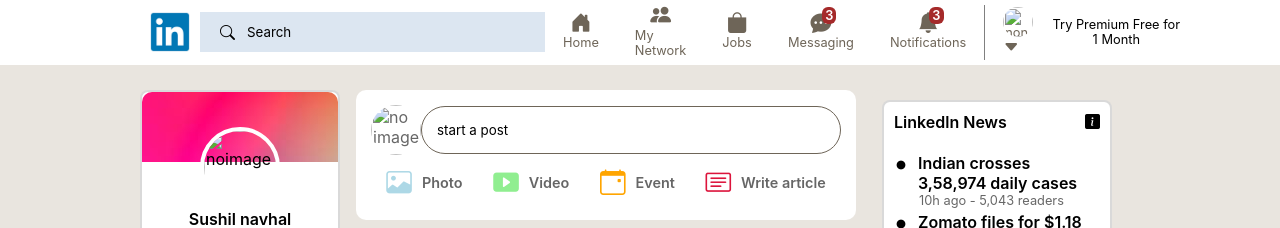
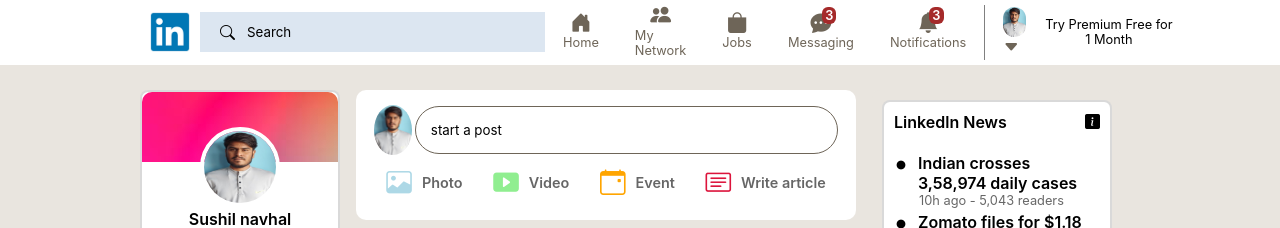
Before and after one commit to sushilsharma7833/static-linkedin-page, a plain HTML site: page index.html in a window 1280 px wide. Shown: the top 228 px of the page. Drawn offline with nearby package versions, Linux system fonts and the light colour scheme; some packages are replaced by stand-ins of ours.

Commit message:
Update index.html

```diff
--- a/index.html
+++ b/index.html
@@ -80,7 +80,7 @@
           <div class="nav_link">
             <div class="nav_icon">
               <img
-                src="project\sush.jpg"
+                src="sush.jpg"
                 alt="non"
                 style="height: 30px; object-fit: contain; border-radius: 50px"
               />
@@ -92,7 +92,7 @@
                 <div class="dropdown-content">
                   <div class="dropdown_profile">
                     <img
-                      src="project\sush.jpg"
+                      src="sush.jpg"
                       style="
                         height: 50px;
                         object-fit: contain;
@@ -143,7 +143,7 @@
             style="border-top-left-radius: 10px; border-top-right-radius: 10px"
           ></div>
           <img
-            src="project\sush.jpg"
+            src="sush.jpg"
             alt="noimage"
             style="
               height: 80px;
@@ -230,7 +230,7 @@
         <div class="post_box">
           <div class="input">
             <div class="input_text">
-              <img src="project\sush.jpg" alt="no image" class="profile" />
+              <img src="sush.jpg" alt="no image" class="profile" />
               <input type="text" value="start a post" class="post_input" />
             </div>
             <div class="input_blocks">
```
